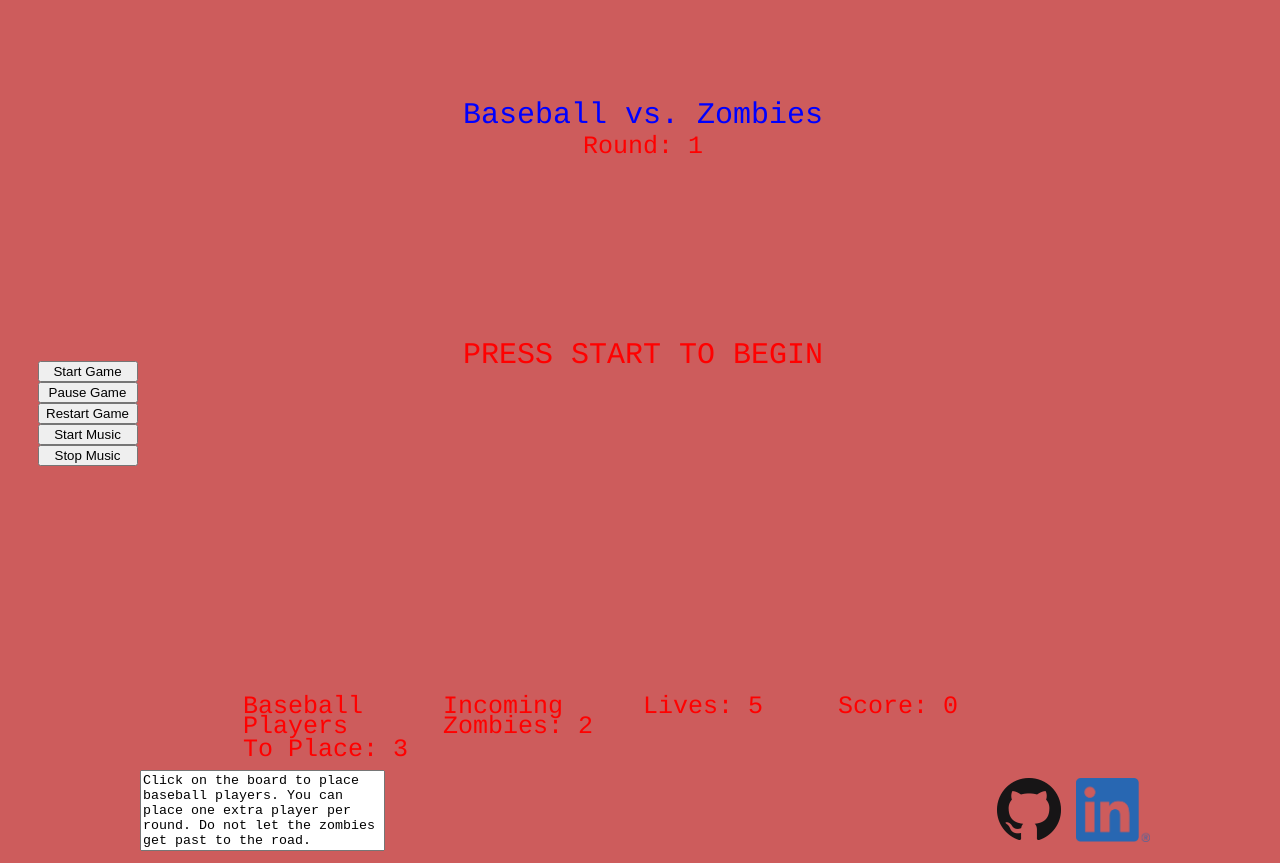
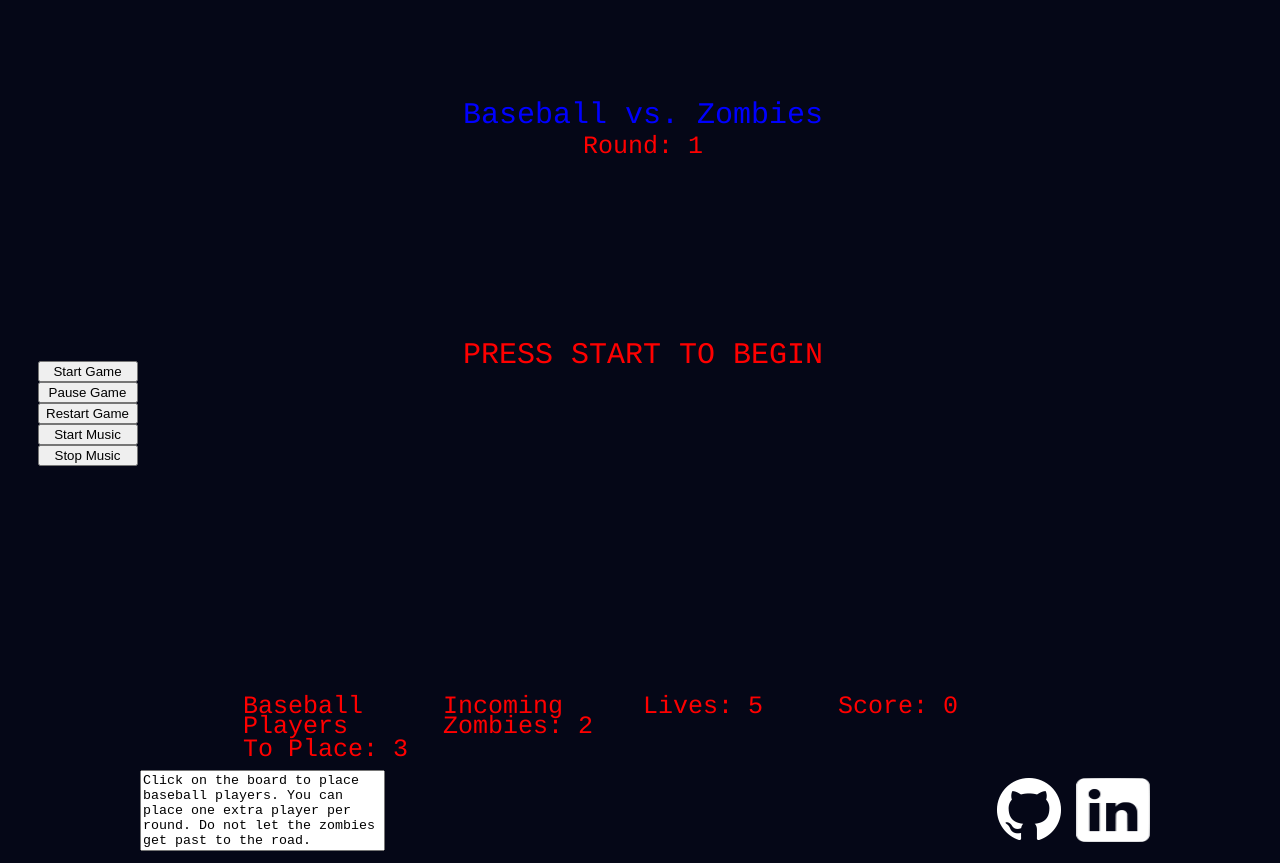
Before and after one commit to mattpettenato/Baseball-vs-Zombies, a website built with webpack: page index.html in a window 1280 px wide. Built offline with nearby package versions, Linux system fonts and the light colour scheme; files whose address does not match are found by name.

Commit message:
changed background

```diff
--- a/index.html
+++ b/index.html
@@ -53,11 +53,11 @@
           </div>
           <div id="links">
             <a id="gitts" style="z-index:2" href="https://github.com/mattpettenato/JavaScript_Project">
-              <img src="./img/GitHub-Mark-64px.png">
+              <img src="./img/GitHub-Mark-Light-64px.png">
             </a>
             <a id="linkers" style="z-index:2" href="https://www.linkedin.com/in/matthew-pettenato-936236123/">
               <!-- <img src="./img/LI-In-Bug.png"> -->
-              <img src="./img/LI-In-Bug.png">
+              <img src="./img/linkedin-3-64.png">
             </a>
           </div>
         </div>
--- a/src/styles/style.css
+++ b/src/styles/style.css
@@ -1,5 +1,7 @@
 body {
-  background-color: indianred;
+  /* background-color: indianred; */
+  background-color: rgb(5, 7, 23);
+
 }
 
 #header {
@@ -52,7 +54,10 @@ body {
 }
 
 #canvas2 {
-  background-color: indianred ;
+  /* background-color: indianred ;
+   */
+  background-color: rgb(5, 7, 23);
+
   position: absolute;
   top: 50px;
   bottom: 50px;
@@ -65,7 +70,9 @@ body {
 }
 
 #canvas3 {
-  background-color: indianred ;
+  /* background-color: indianred ; */
+  background-color: rgb(5, 7, 23);
+
   position: absolute;
   top: 50px;
   bottom: 50px;
```
Also changed, not shown: dist/main.css, img/GitHub-Mark-Light-64px.png (added), img/linkedin-3-64.png (added).
